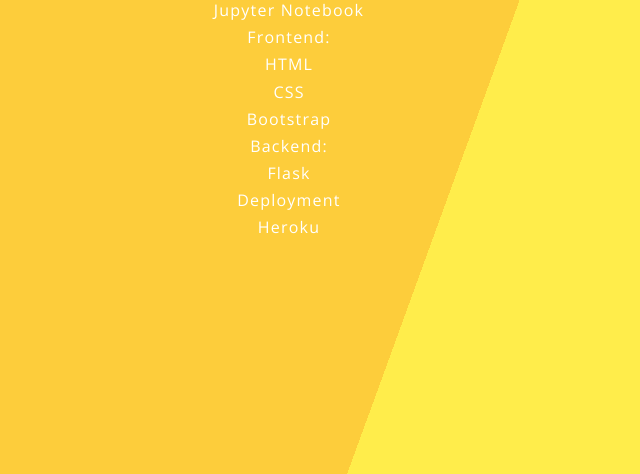
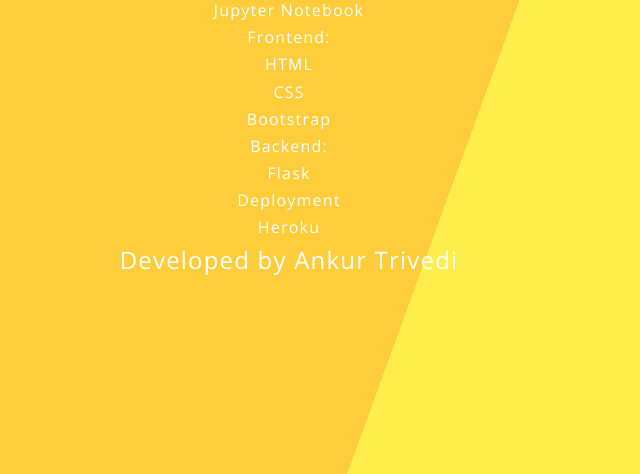
Before and after one commit to ank232/nlp-project, a Flask app: page /about in a window 1280 px wide. Shown: the part 198-672 px from the top of the page, without its empty margins (351-991 px from the left). Run offline with Flask 2, Linux system fonts and the light colour scheme.

Commit message:
Update about.html

```diff
--- a/app/templates/public/about.html
+++ b/app/templates/public/about.html
@@ -58,7 +58,7 @@
                     <h6>Deployment</h6>
 
                             <h6>Heroku</h6>
-
+            <h4>Developed by Ankur Trivedi</h4>
 
         </div>
     </div>
```
